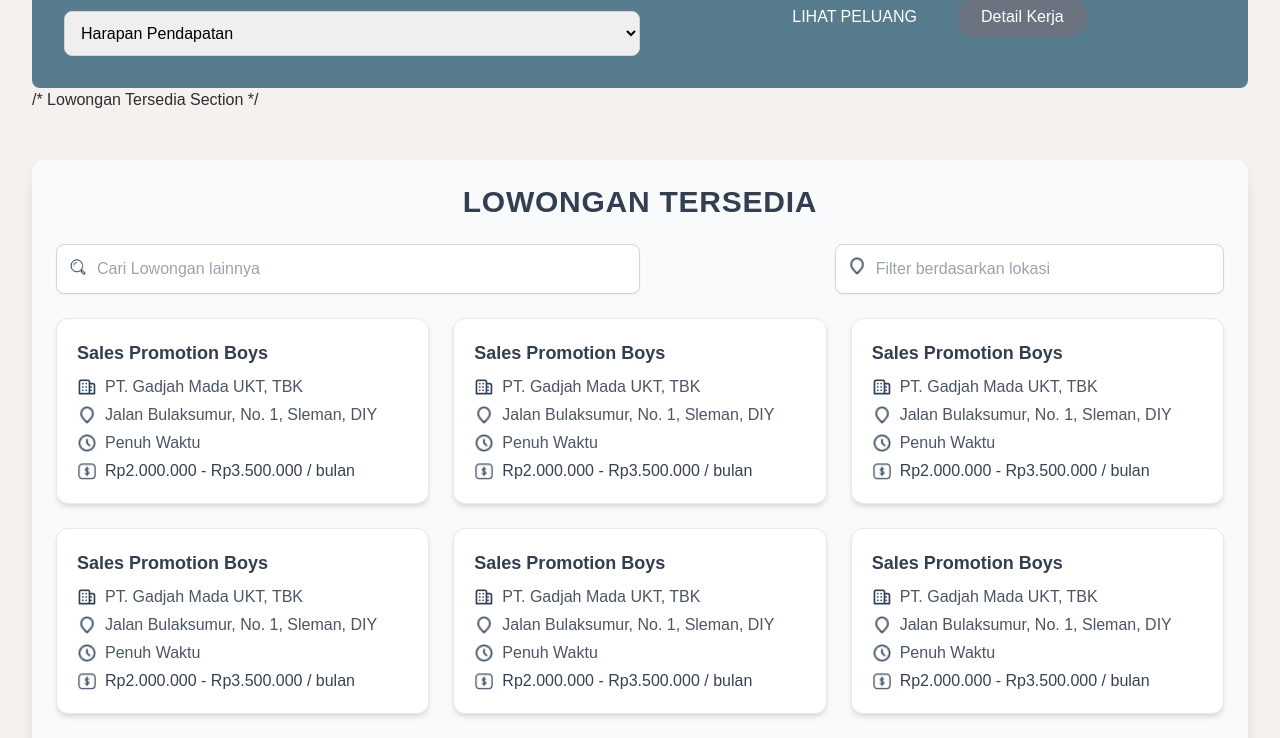
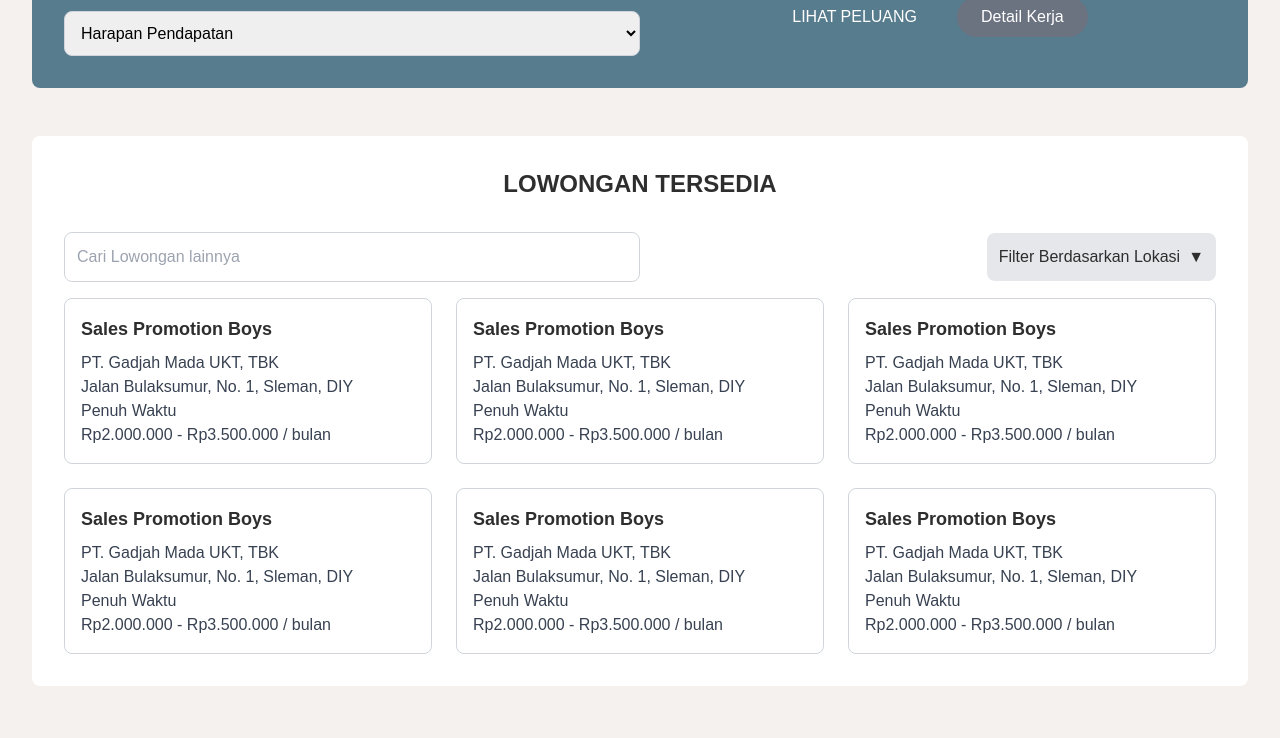
Before and after one commit to tsimiscouse/karir.ai, a Next.js app in the folder frontend/: page /dashboard in a window 1280 px wide. Shown: the part 819-1557 px from the top of the page. Built offline with nearby package versions, Linux system fonts and the light colour scheme.

Commit message:
Restore frontend from commit 48761f4

```diff
--- a/frontend/package.json
+++ b/frontend/package.json
@@ -9,7 +9,7 @@
     "lint": "next lint"
   },
   "dependencies": {
-    "framer-motion": "^12.4.10",
+    "framer-motion": "^12.4.7",
     "lucide-react": "^0.476.0",
     "next": "15.1.7",
     "react": "^19.0.0",
--- a/frontend/src/app/dashboard/page.tsx
+++ b/frontend/src/app/dashboard/page.tsx
@@ -1,19 +1,8 @@
-"use client";
-
-import React, { useState } from "react";
+import React from "react";
 import Image from "next/image";
 import Link from "next/link";
 
 const Home: React.FC = () => {
-  // State untuk lokasi & dropdown
-  const [selectedLocation, setSelectedLocation] = useState("");
-  const [showDropdown, setShowDropdown] = useState(false);
-
-  const locations = ["Jakarta", "Yogyakarta", "Surabaya", "Bandung", "Semarang", "Bali"];
-  const filteredLocations = locations.filter((loc) =>
-    loc.toLowerCase().includes(selectedLocation.toLowerCase())
-  );
-
   return (
     <div className="bg-[#F5F1EE] text-[#2E2E2E] font-poppins min-h-screen flex flex-col">
       {/* Navbar */}
@@ -74,74 +63,28 @@ const Home: React.FC = () => {
           </div>
         </section>
 
-        /* Lowongan Tersedia Section */
-<section className="mt-12 p-6 bg-gray-50 rounded-xl shadow-lg">
-  <h2 className="text-3xl font-semibold text-center text-[#333E50] mb-6 tracking-wide">
-    LOWONGAN TERSEDIA
-  </h2>
-  <div className="flex flex-col md:flex-row justify-between items-center gap-4 mb-6">
-    <div className="relative w-full md:w-1/2">
-      <input
-        type="text"
-        placeholder="Cari Lowongan lainnya"
-        className="w-full p-3 pl-10 rounded-lg border border-gray-300 text-gray-700 focus:ring-2 focus:ring-blue-500 focus:outline-none bg-white shadow-sm"
-      />
-      <img src="/searchicon.png" alt="Search" className="absolute left-3 top-3 w-5 h-5" />
-    </div>
-    <div className="relative w-full md:w-1/3">
-      <input
-        type="text"
-        placeholder="Filter berdasarkan lokasi"
-        className="w-full p-3 pl-10 rounded-lg border border-gray-300 text-gray-700 focus:ring-2 focus:ring-blue-500 focus:outline-none bg-white shadow-sm"
-        onFocus={() => setShowDropdown(true)}
-        onBlur={() => setTimeout(() => setShowDropdown(false), 200)}
-        value={selectedLocation}
-        onChange={(e) => setSelectedLocation(e.target.value)}
-      />
-      <img src="/locationIcon.png" alt="Location" className="absolute left-3 top-3 w-5 h-5" />
-      {showDropdown && (
-        <div className="absolute w-full bg-white border border-gray-300 rounded-lg shadow-md mt-2 z-10">
-          {filteredLocations.map((loc, index) => (
-            <div
-              key={index}
-              className="p-3 hover:bg-gray-100 cursor-pointer text-gray-700"
-              onClick={() => {
-                setSelectedLocation(loc);
-                setShowDropdown(false);
-              }}
-            >
-              {loc}
-            </div>
-          ))}
-        </div>
-      )}
-    </div>
-  </div>
-  <div className="grid grid-cols-1 sm:grid-cols-2 lg:grid-cols-3 gap-6">
-    {[...Array(9)].map((_, index) => (
-      <div key={index} className="p-5 border border-gray-200 rounded-xl bg-white shadow-md hover:shadow-lg transition-shadow">
-        <h3 className="text-lg font-semibold text-[#333E50] mb-2">Sales Promotion Boys</h3>
-        <div className="flex items-center gap-2 text-gray-600 mb-1">
-          <img src="/companyIcon.png" alt="Company" className="w-5 h-5" />
-          <p>PT. Gadjah Mada UKT, TBK</p>
-        </div>
-        <div className="flex items-center gap-2 text-gray-600 mb-1">
-          <img src="/locationIcon.png" alt="Location" className="w-5 h-5" />
-          <p>Jalan Bulaksumur, No. 1, Sleman, DIY</p>
-        </div>
-        <div className="flex items-center gap-2 text-gray-600 mb-1">
-          <img src="/timeIcon.png" alt="Time" className="w-5 h-5" />
-          <p>Penuh Waktu</p>
-        </div>
-        <div className="flex items-center gap-2 text-gray-700 font-medium">
-          <img src="/moneyIcon.png" alt="Money" className="w-5 h-5" />
-          <p>Rp2.000.000 - Rp3.500.000 / bulan</p>
-        </div>
-      </div>
-    ))}
-  </div>
-</section>
-
+        {/* Lowongan Tersedia Section */}
+        <section className="mt-12 p-8 bg-white rounded-lg">
+          <h2 className="text-2xl font-bold text-center mb-8">LOWONGAN TERSEDIA</h2>
+          <div className="flex justify-between items-center mb-4">
+            <input type="text" placeholder="Cari Lowongan lainnya" className="w-1/2 p-3 rounded-lg border border-gray-300 text-black" />
+            <button className="p-3 bg-gray-200 rounded-lg flex items-center space-x-2">
+              <span>Filter Berdasarkan Lokasi</span>
+              <span className="ml-2">▼</span>
+            </button>
+          </div>
+          <div className="grid grid-cols-1 md:grid-cols-2 lg:grid-cols-3 gap-6">
+            {[...Array(6)].map((_, index) => (
+              <div key={index} className="p-4 border border-gray-300 rounded-lg bg-white">
+                <h3 className="text-lg font-bold mb-2">Sales Promotion Boys</h3>
+                <p className="text-gray-700">PT. Gadjah Mada UKT, TBK</p>
+                <p className="text-gray-700">Jalan Bulaksumur, No. 1, Sleman, DIY</p>
+                <p className="text-gray-700">Penuh Waktu</p>
+                <p className="text-gray-700">Rp2.000.000 - Rp3.500.000 / bulan</p>
+              </div>
+            ))}
+          </div>
+        </section>
       </main>
 
        {/* Bagaimana Cara Karir.AI Bekerja Section */}
--- a/frontend/src/app/page.tsx
+++ b/frontend/src/app/page.tsx
@@ -1,63 +1,29 @@
-"use client";
+import Navbar from "@/components/Navbar/Navbar";
+import Footer from "@/components/Footer/Footer";
+import Hero from "@/components/Hero/Hero";
+import OpportunityForm from "@/components/OpportunityForm/OpportunityForm";
+import JobListingSection from "@/components/Job/JobListingSection";
+import HowItWorks from "@/components/HowItWorks/HowItWorks";
 
-import { useEffect, useState } from "react";
-import { useRouter } from "next/navigation";
-import Image from "next/image";
-import { motion, AnimatePresence } from "framer-motion";
-
-export default function LandingPage() {
-  const router = useRouter();
-  const [isExiting, setIsExiting] = useState(false);
-
-  useEffect(() => {
-    const fadeOutTimer = setTimeout(() => {
-      setIsExiting(true);
-    }, 2500); // Mulai hilang setelah 2.5 detik
-
-    const redirectTimer = setTimeout(() => {
-      router.push("/dashboard");
-    }, 3000); // Pindah ke dashboard setelah 3 detik
-
-    return () => {
-      clearTimeout(fadeOutTimer);
-      clearTimeout(redirectTimer);
-    };
-  }, [router]);
-
+export default function Home() {
   return (
-    <AnimatePresence>
-      {!isExiting && (
-        <motion.div
-          initial={{ opacity: 1, scale: 1 }}
-          animate={{ opacity: 1, scale: 1 }}
-          exit={{ opacity: 0, scale: 0.95 }}
-          transition={{ duration: 0.5, ease: "easeInOut" }}
-          className="flex items-center justify-center min-h-screen bg-gray-600 px-4"
-        >
-          <motion.div
-            initial={{ y: -50, opacity: 0 }}
-            animate={{ y: 0, opacity: 1 }}
-            transition={{ duration: 1, ease: "easeOut" }}
-            className="flex flex-col items-center"
-          >
-            <Image
-              src="/logokarirmiring.png"
-              alt="Karir.AI Logo"
-              width={150}
-              height={150}
-              className="w-32 sm:w-40 md:w-48 lg:w-56 xl:w-64"
-            />
-            <motion.h1
-              initial={{ opacity: 0, y: 20 }}
-              animate={{ opacity: 1, y: 0 }}
-              transition={{ duration: 1, delay: 0.5 }}
-              className="text-3xl sm:text-4xl md:text-5xl font-bold text-[#233952] mt-4"
-            >
-              {/* KARIR.AI */}
-            </motion.h1>
-          </motion.div>
-        </motion.div>
-      )}
-    </AnimatePresence>
+    <div className={`font-righteous bg-background text-foreground`}>
+      <Navbar />
+      <div className="container mx-auto flex-grow">
+        <div className="flex items-center justify-center px-[15vw] pt-[5vw] h-screen bg-white">
+          <Hero />
+        </div>
+        <div className="flex items-center justify-center h-screen bg-[#F4EFEB]">
+          <OpportunityForm />
+        </div>
+        <div className="flex items-center justify-center bg-white">
+          <JobListingSection />
+        </div>
+        <div className="flex items-center justify-center bg-[#F4EFEB]">
+          <HowItWorks />
+        </div>
+      </div>
+      <Footer />
+    </div>
   );
 }
--- a/frontend/src/components/Navbar/Navbar.tsx
+++ b/frontend/src/components/Navbar/Navbar.tsx
@@ -38,7 +38,7 @@ const Navbar = () => {
           initial={{ opacity: 0, height: 0 }}
           animate={{ opacity: 1, height: 'auto' }}
           transition={{ duration: 0.3 }}
-          className="md:hidden flex flex-col items-center space-y-4 py-4 bg-[#F4EFEB] shadow-md"
+          className="md:hidden flex flex-col items-center space-y-4 py-4 bg-white shadow-md"
         >
           <Link href="/resume-analysis" className="text-lg font-medium text-gray-700 hover-underline transition">Analisa Resume</Link>
           <Link href="/jobs" className="text-lg font-medium text-gray-700 hover-underline transition">Lowongan</Link>
```
Also changed, not shown: 1 other file (tests, documents, lock files or other folders).
